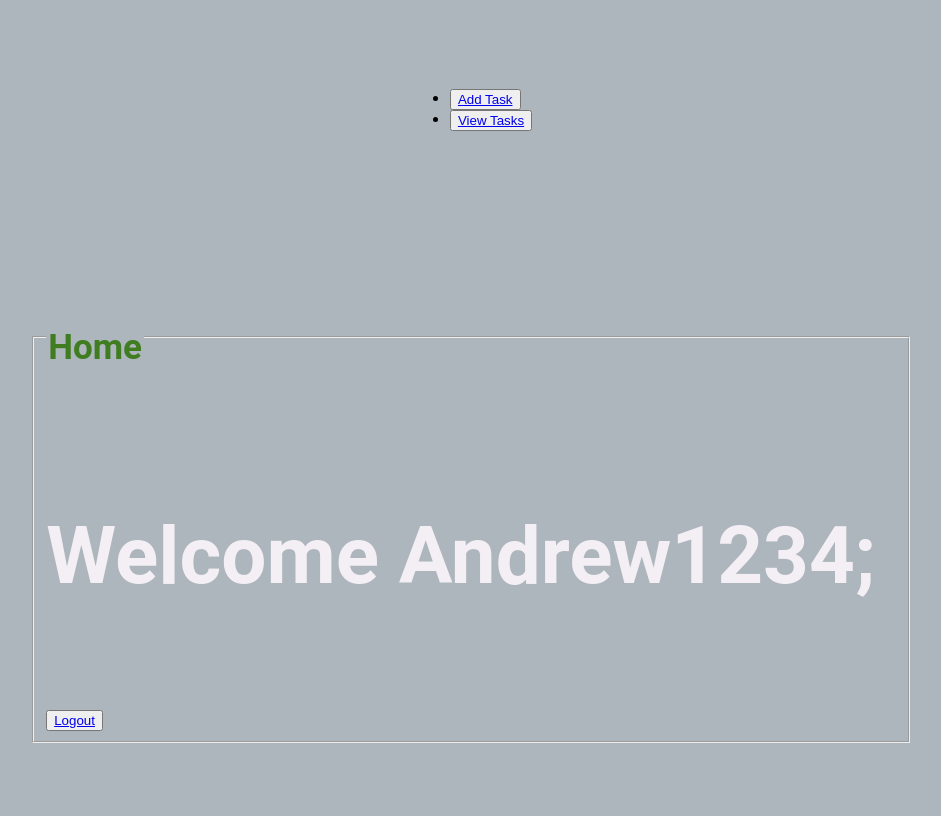
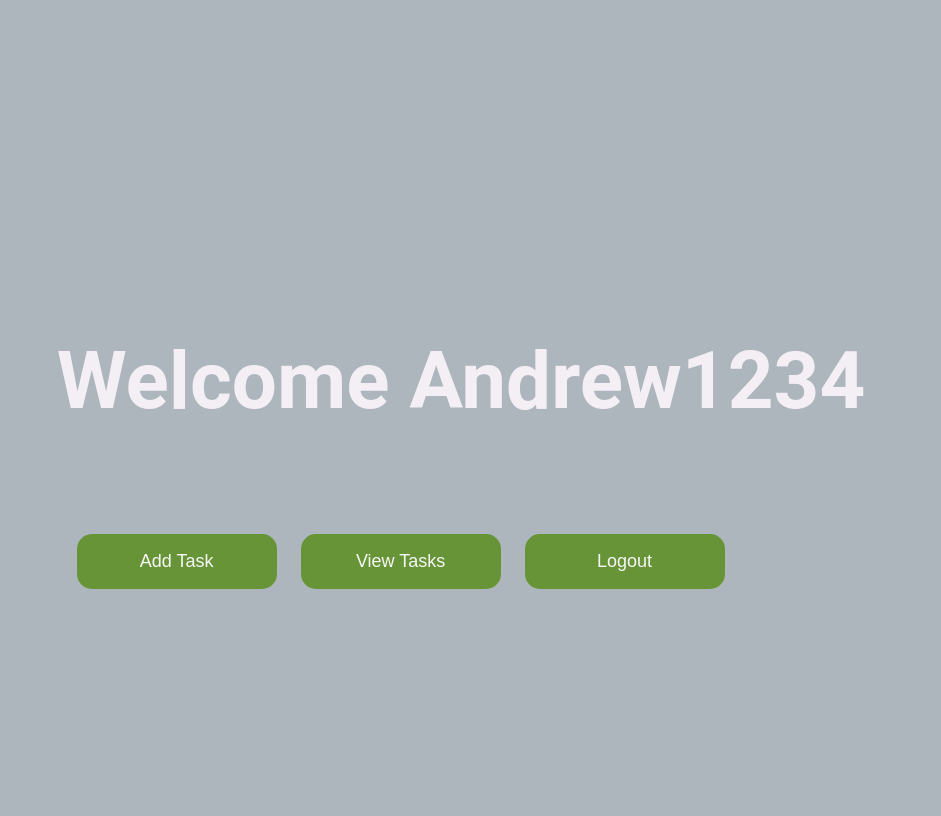
Before and after one commit to Un734L/todoApp, a Django app: page / in a window 1280 px wide. Shown: the whole page, without its empty margins (169-1110 px from the left). Run offline with Django 5.2, Linux system fonts and the light colour scheme; a user stored in the database is signed in.

Commit message:
layout changes

```diff
--- a/authApp/templates/accounts/login.html
+++ b/authApp/templates/accounts/login.html
@@ -22,7 +22,7 @@
                 {% if error %}
                 <p style='color: red;'>{{error}}</p>
                 {% endif %}
-                <p class="no-account">Don't Have an account?<a href="{% url 'register' %}">Register Here.</a></p>
+                <p class="no-account">Don't Have an account?<a class="register-link" href="{% url 'register' %}">Register Here.</a></p>
             </div>
         </form>
     </div>
--- a/authApp/templates/home/index.html
+++ b/authApp/templates/home/index.html
@@ -8,18 +8,19 @@
     <link rel="stylesheet" href="{% static 'authApp/styles.css' %}">
 </head>
 <body>
-    <nav>
-        <ul>
-            <li><button type="button"><a href="{% url 'todoApp:task_create' %}">Add Task</a></button></li>
-            <li><button type="button"><a href="{% url 'todoApp:task_list' %}">View Tasks</a></button></li>
-        </ul>
-    </nav>
     <div class="home-content">
-        <fieldset>
-            <legend><h2>Home</h2></legend>
-            <h4>Welcome {{user.username.capitalize}};</h4>
-            <button type="button"><a href="{% url 'logout' %}">Logout</a></button>
-        </fieldset>
+
+        <!-- <h2 class="h2">Home</h2> -->
+        <h4>Welcome {{user.username.capitalize}}</h4>
+
+        <button class="link-button" type="button"><a class="button-link" href="{% url 'todoApp:task_create' %}">Add Task</a></button>
+        <button class="link-button" type="button"><a class="button-link" href="{% url 'todoApp:task_list' %}">View Tasks</a></button>
+        <button class="link-button" type="button"><a class="button-link" href="{% url 'logout' %}">Logout</a></button>
+
+
     </div>
+
+
+
 </body>
 </html>
```
Also changed, not shown: authApp/templates/accounts/register.html (+15 -2 lines).
